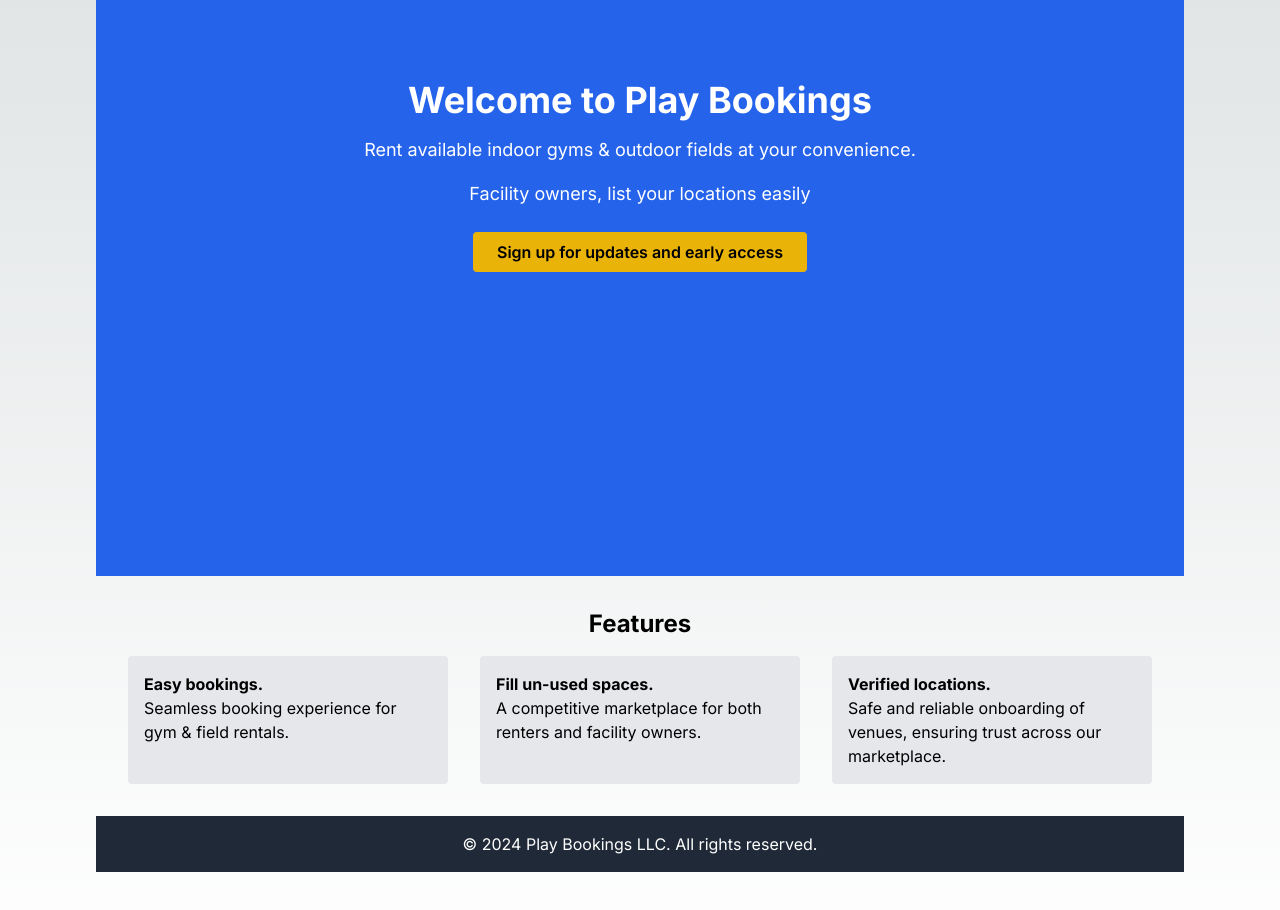
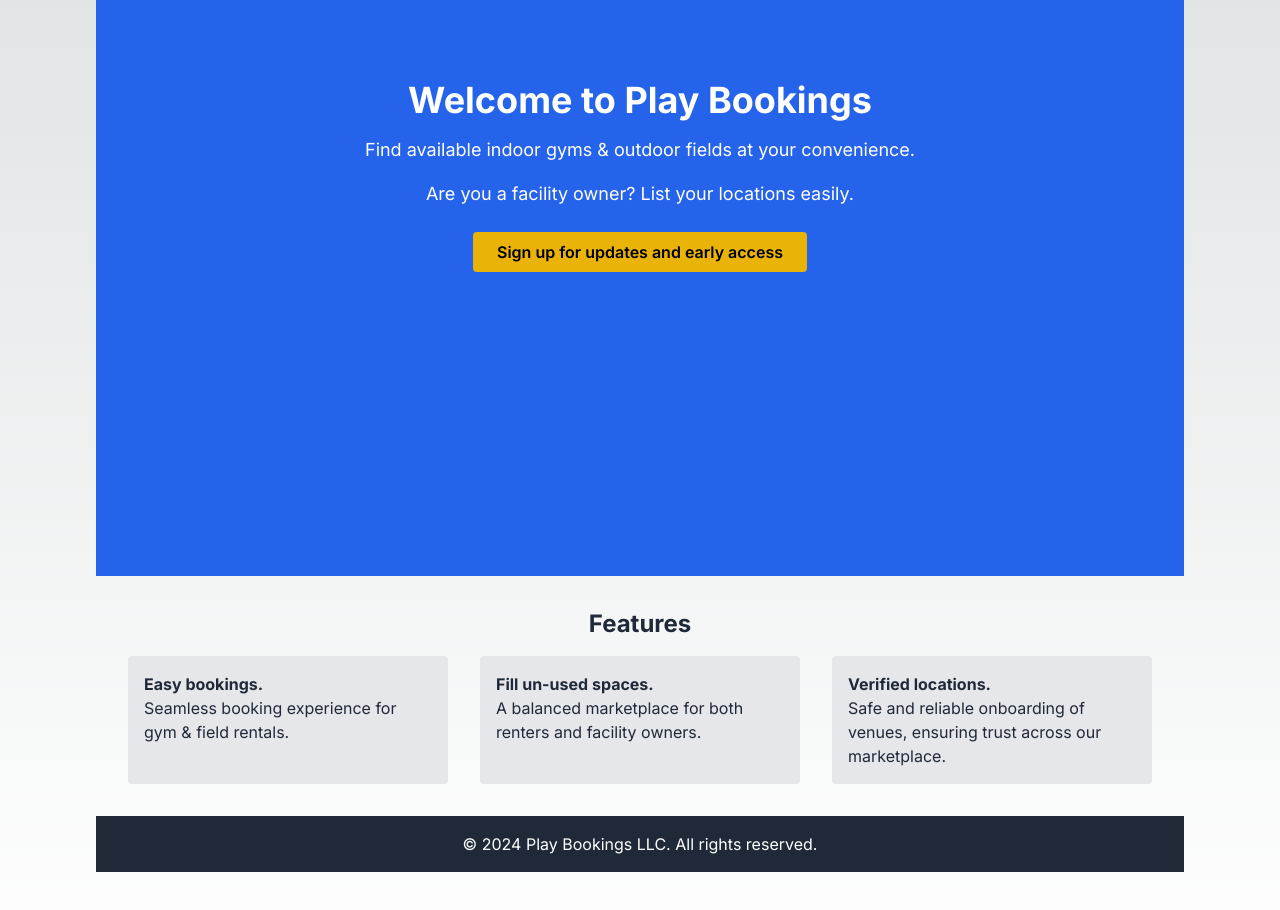
Before and after one commit to jensenmiers/PlayBookings.com, a Next.js app in the folder play-bookings/: page / in a window 1280 px wide. Shown: the part 380-1290 px from the top of the page. Built offline with nearby package versions, Linux system fonts and the light colour scheme.

Commit message:
css changes

```diff
--- a/play-bookings/src/app/globals.css
+++ b/play-bookings/src/app/globals.css
@@ -31,3 +31,9 @@ body {
     text-wrap: balance;
   }
 }
+
+@layer components {
+  .features-text {
+    @apply text-gray-800 dark:text-gray-800;
+  }
+}
--- a/play-bookings/src/app/page.js
+++ b/play-bookings/src/app/page.js
@@ -18,24 +18,24 @@ export default function Home() {
         {/* Hero Section */}
         <section className="flex flex-col items-center justify-center h-screen bg-blue-600 text-white">
           <h2 className="text-4xl font-bold">Welcome to Play Bookings</h2>
-          <p className="mt-4 text-lg">Rent available indoor gyms & outdoor fields at your convenience.</p>
-          <p className="mt-4 text-lg">Facility owners, list your locations easily</p>
+          <p className="mt-4 text-lg">Find available indoor gyms & outdoor fields at your convenience.</p>
+          <p className="mt-4 text-lg">Are you a facility owner? List your locations easily.</p>
           <button className="mt-6 px-6 py-2 bg-yellow-500 text-black font-semibold rounded">Sign up for updates and early access</button>
         </section>
 
         {/* Features Section */}
         <section id="features" className="p-8">
-          <h3 className="text-2xl font-bold text-center">Features</h3>
+          <h3 className="text-2xl font-bold text-center features-text">Features</h3>
           <div className="mt-4 grid grid-cols-1 md:grid-cols-3 gap-8">
-            <div className="p-4 bg-gray-200 rounded">
+            <div className="p-4 bg-gray-200 rounded features-text">
               <h4 className="font-bold">Easy bookings.</h4>
               <p>Seamless booking experience for gym & field rentals.</p>
             </div>
-            <div className="p-4 bg-gray-200 rounded">
+            <div className="p-4 bg-gray-200 rounded features-text">
               <h4 className="font-bold">Fill un-used spaces.</h4>
-              <p>A competitive marketplace for both renters and facility owners.</p>
+              <p>A balanced marketplace for both renters and facility owners.</p>
             </div>
-            <div className="p-4 bg-gray-200 rounded">
+            <div className="p-4 bg-gray-200 rounded features-text">
               <h4 className="font-bold">Verified locations.</h4>
               <p>Safe and reliable onboarding of venues, ensuring trust across our marketplace.</p>
             </div>
```
